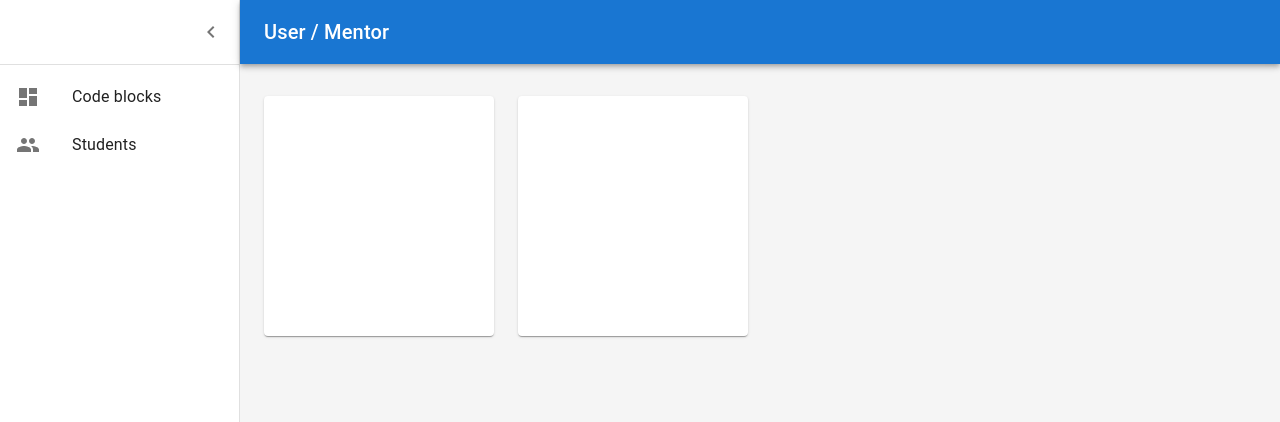
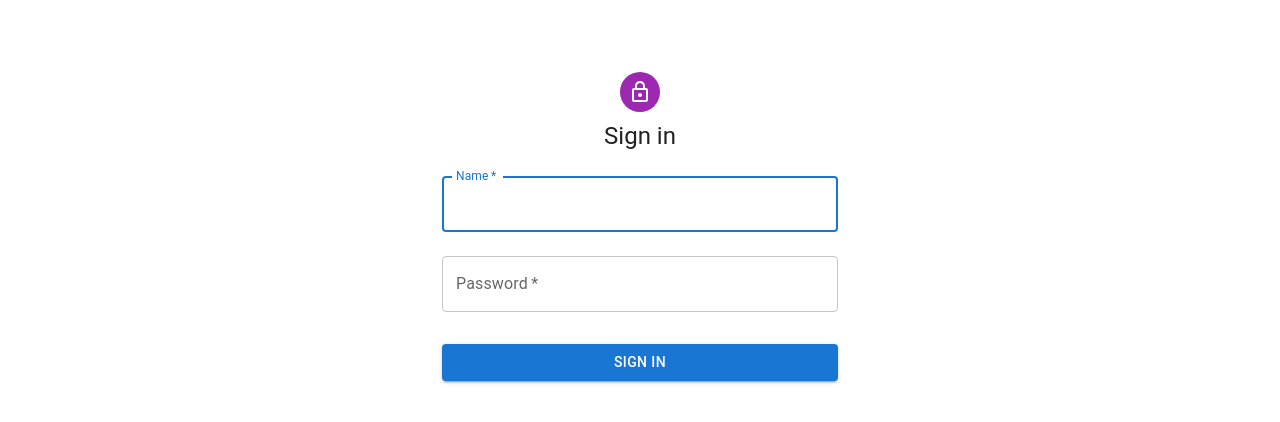
Before and after one commit to orithee/Homework, a React (Create React App) app in the folder react/: page / in a window 1280 px wide. Shown: the top 422 px of the page. Built offline with nearby package versions, Linux system fonts and the light colour scheme; no server answers.

Commit message:
Adding login in the client

```diff
--- a/react/src/App.tsx
+++ b/react/src/App.tsx
@@ -3,20 +3,14 @@ import { useState } from 'react';
 import style from './App.module.scss';
 import Dashboard from './components/Dashboard';
 import socketConnection from './helpers/SocketIO';
-import axios from 'axios';
+import { BrowserRouter, Routes, Route } from 'react-router-dom';
+import SignIn from './components/SignIn';
 
 const connection = socketConnection();
 export const socketContext = React.createContext<any>(connection);
 
 function App() {
   const [socket, setSocket] = useState<any>(connection);
-
-  axios
-    .get('/hello')
-    .catch(console.log)
-    .then((obj) => {
-      if (obj) console.log(obj.data);
-    });
 
   socket.on('time', () => {
     console.log('interval socket from server');
@@ -27,10 +21,17 @@ function App() {
   });
 
   return (
-    <Dashboard />
-    // <div className={style}>
-    //   <div>hello world</div>
-    // </div>
+    <socketContext.Provider value={socket}>
+      <BrowserRouter>
+        <Routes>
+          <Route path="/Dashboard" element={<Dashboard />}></Route>
+          <Route path="/" element={<SignIn />}></Route>
+          {/* <Route path="/session" element={<Main />}>
+            <Route path=":sessionId" element={<Chat />} />
+          </Route> */}
+        </Routes>
+      </BrowserRouter>
+    </socketContext.Provider>
   );
 }
 
--- /dev/null
+++ b/react/src/components/SignIn.tsx
@@ -0,0 +1,110 @@
+import { useState } from 'react';
+import Avatar from '@mui/material/Avatar';
+import Button from '@mui/material/Button';
+import CssBaseline from '@mui/material/CssBaseline';
+import TextField from '@mui/material/TextField';
+import Box from '@mui/material/Box';
+import LockOutlinedIcon from '@mui/icons-material/LockOutlined';
+import Typography from '@mui/material/Typography';
+import Container from '@mui/material/Container';
+import { createTheme, ThemeProvider } from '@mui/material/styles';
+import { useNavigate } from 'react-router-dom';
+import axios from 'axios';
+import Alert from '@mui/material/Alert';
+import AlertTitle from '@mui/material/AlertTitle';
+import SimpleBackdrop from './SimpleBackdrop';
+import { signInForm } from '../helpers/types';
+
+const theme = createTheme();
+
+export default function SignIn() {
+  const navigate = useNavigate();
+  const [error, setError] = useState<Boolean>(false);
+  const [backdrop, setBackdrop] = useState<Boolean>(false);
+
+  const handleSubmit = async (event: React.FormEvent<HTMLFormElement>) => {
+    setBackdrop(true);
+    event.preventDefault();
+    const form = new FormData(event.currentTarget);
+    const formData = { name: form.get('name'), password: form.get('password') };
+    checkSignIn(formData);
+  };
+
+  const checkSignIn = async (formData: signInForm) => {
+    try {
+      const res = await axios.post('/signIn', formData);
+      if (res.data) {
+        if (res.data.success) navigate('/Dashboard');
+        else setError(true);
+        setBackdrop(false);
+      }
+    } catch (error) {
+      console.log(error);
+      setBackdrop(false);
+    }
+  };
+
+  return (
+    <ThemeProvider theme={theme}>
+      <Container component="main" maxWidth="xs">
+        <CssBaseline />
+        <Box
+          sx={{
+            marginTop: 8,
+            display: 'flex',
+            flexDirection: 'column',
+            alignItems: 'center',
+          }}
+        >
+          <Avatar sx={{ m: 1, bgcolor: 'secondary.main' }}>
+            <LockOutlinedIcon />
+          </Avatar>
+          <Typography component="h1" variant="h5">
+            Sign in
+          </Typography>
+          <Box
+            component="form"
+            onSubmit={handleSubmit}
+            noValidate
+            sx={{ mt: 1 }}
+          >
+            <TextField
+              margin="normal"
+              required
+              fullWidth
+              label="Name"
+              name="name"
+              autoComplete="name"
+              autoFocus
+            />
+            <TextField
+              margin="normal"
+              required
+              fullWidth
+              name="password"
+              label="Password"
+              type="password"
+              autoComplete="current-password"
+            />
+            {error && (
+              <Alert severity="error">
+                <AlertTitle>
+                  <strong>Login failed... try again</strong>
+                </AlertTitle>
+              </Alert>
+            )}
+            <Button
+              type="submit"
+              fullWidth
+              variant="contained"
+              sx={{ mt: 3, mb: 2 }}
+            >
+              Sign In
+            </Button>
+          </Box>
+        </Box>
+        {backdrop && <SimpleBackdrop />}
+      </Container>
+    </ThemeProvider>
+  );
+}
--- a/react/src/components/SimpleBackdrop.tsx
+++ b/react/src/components/SimpleBackdrop.tsx
@@ -1,20 +1,20 @@
 import * as React from 'react';
 import Backdrop from '@mui/material/Backdrop';
 import CircularProgress from '@mui/material/CircularProgress';
-import Button from '@mui/material/Button';
+// import Button from '@mui/material/Button';
 
 export default function SimpleBackdrop() {
-  const [open, setOpen] = React.useState(false);
+  const [open, setOpen] = React.useState(true);
   const handleClose = () => {
     setOpen(false);
   };
-  const handleToggle = () => {
-    setOpen(!open);
-  };
+  // const handleToggle = () => {
+  //   setOpen(!open);
+  // };
 
   return (
     <div>
-      <Button onClick={handleToggle}>Show backdrop</Button>
+      {/* <Button onClick={handleToggle}>Show backdrop</Button> */}
       <Backdrop
         sx={{ color: '#fff', zIndex: (theme) => theme.zIndex.drawer + 1 }}
         open={open}
--- /dev/null
+++ b/react/src/helpers/types.ts
@@ -0,0 +1,4 @@
+export type signInForm = {
+  name: FormDataEntryValue | null;
+  password: FormDataEntryValue | null;
+};
```
Also changed, not shown: 1 other file (tests, documents, lock files or other folders).
